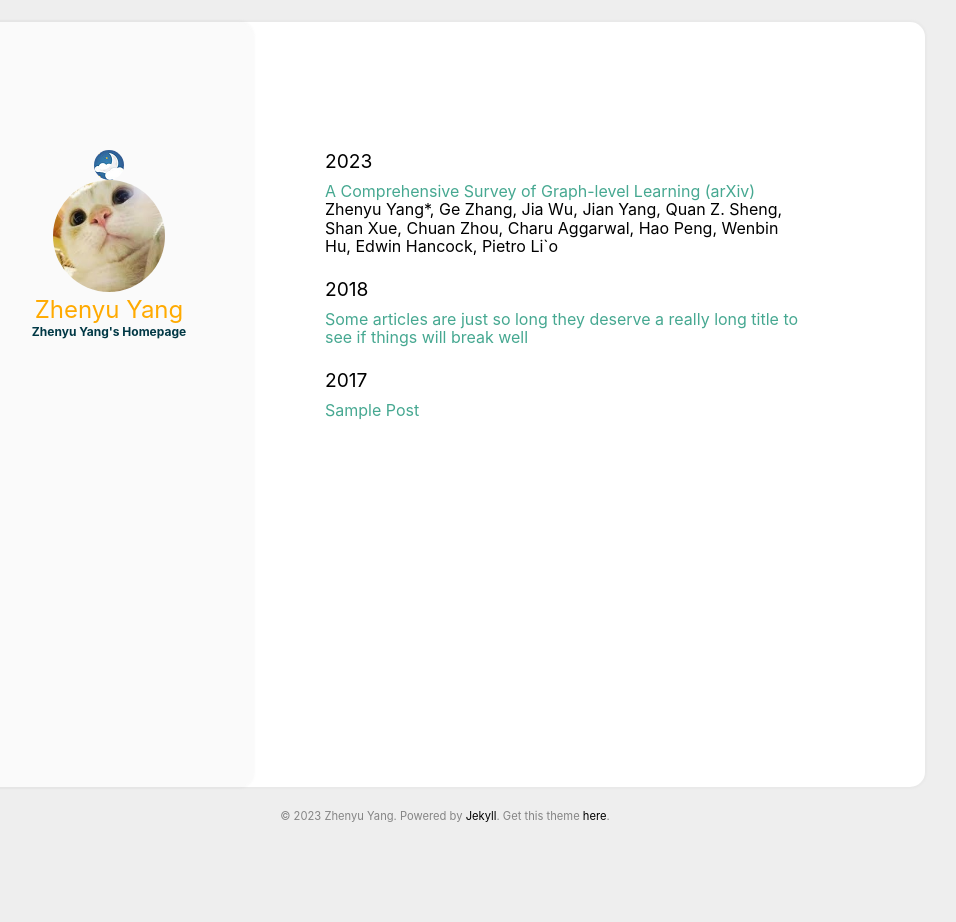
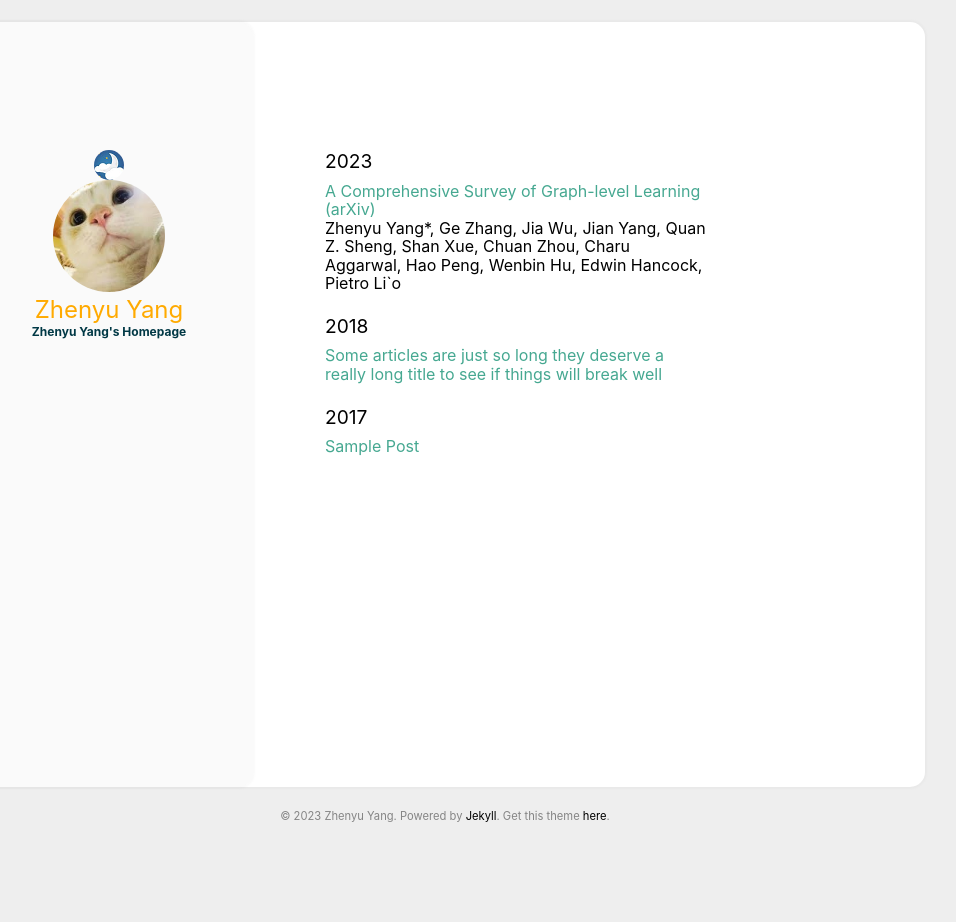
Before and after one commit to ZhenyuYangMQ/ZhenyuYangMQ.github.io, a Jekyll site: the page built from index.html, in a window 1280 px wide. Shown: the whole page, without its empty margins (195-1151 px from the left). Built offline with Jekyll 4.4.1, drawn with Linux system fonts in a browser that asks for light colours.

Commit message:
Update main.scss

```diff
--- a/assets/css/main.scss
+++ b/assets/css/main.scss
@@ -264,7 +264,7 @@ img {
 .archive_title {
     word-wrap: normal;
     @include breakpoint(medium) {
-        max-width: 100%;
+        max-width: 80%;
     }
 }
 
```
